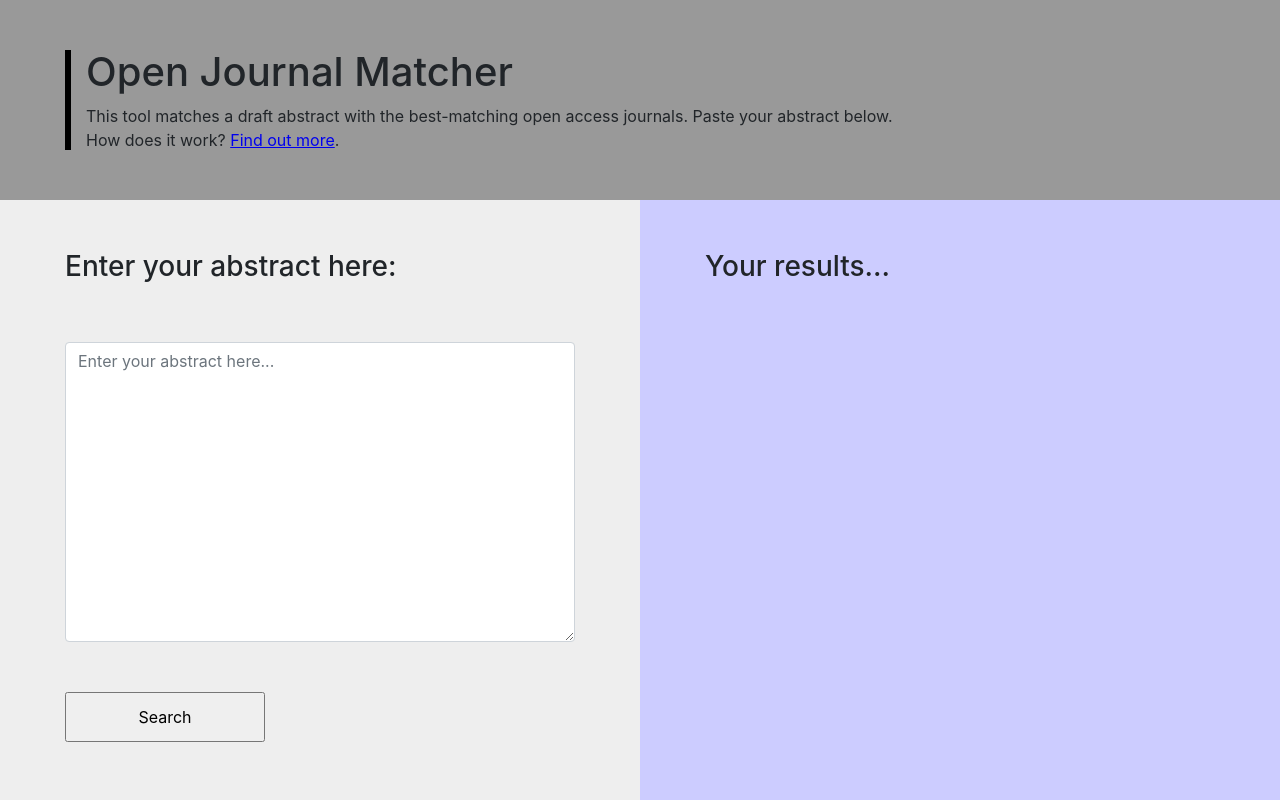
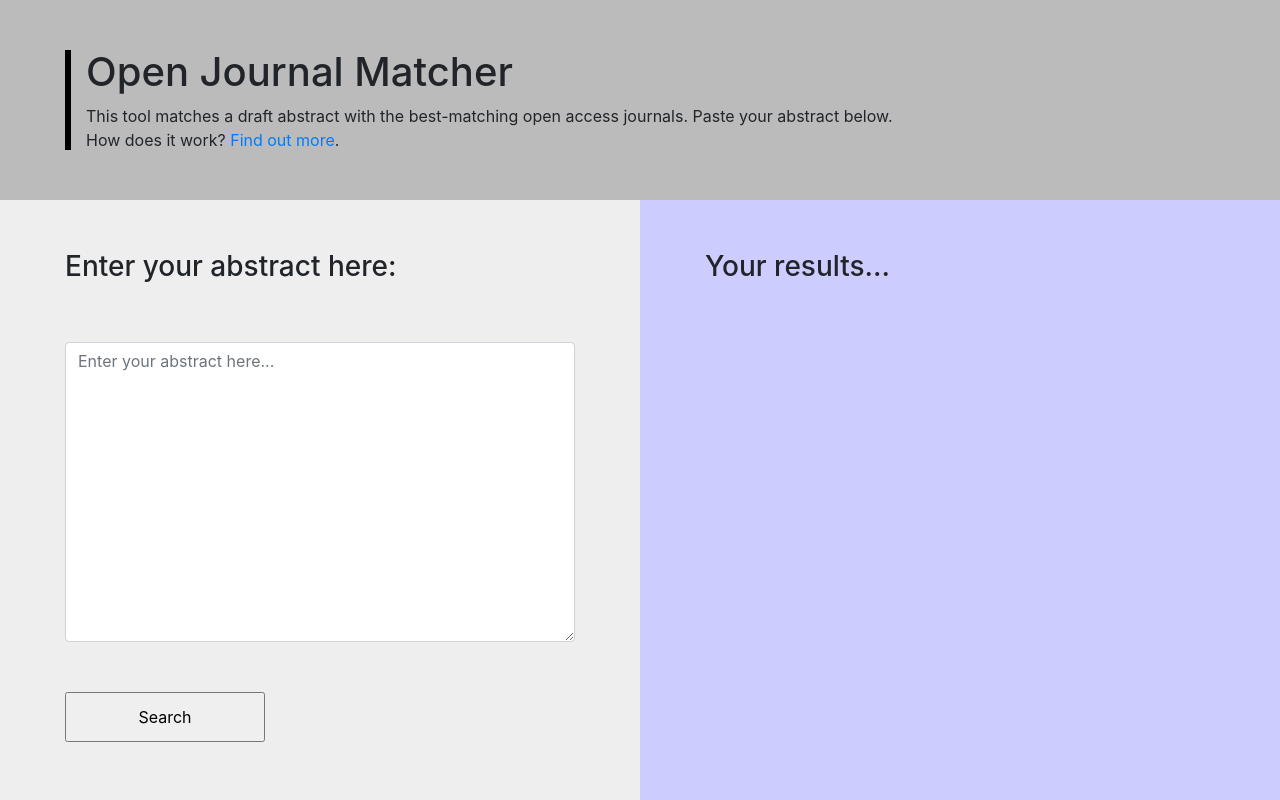
Before and after one commit to MarkEEaton/open-journal-matcher, a Flask app: page / in a window 1280 px wide. Run offline with Flask 2, Linux system fonts and the light colour scheme; some libraries are stand-ins or nearby versions.

Commit message:
improve colors, wording

```diff
--- a/static/default.css
+++ b/static/default.css
@@ -1,7 +1,7 @@
 #top {
 		margin: 0 auto;
 		width: 100%;
-		background-color: #999;
+		background-color: #bbb;
 		display: flex;
 		align-items: center;
 }
--- a/templates/index.html
+++ b/templates/index.html
@@ -30,7 +30,7 @@
 				<div id="how">
 					<h1>Open Journal Matcher</h1>
 					This tool matches a draft abstract with the best-matching open access journals. Paste your abstract below.<br />
-					How does it work? <a onClick="help()" style="color:#0000EE; text-decoration:underline;" onmouseover="" id="finger">Find out more</a>.
+					How does it work? <a onClick="help()" style="color:#007BFF;" onmouseover="" id="finger">Find out more</a>.
 				</div>
 			</div>
 			<div class="col-1" style="max-width:100%">
@@ -60,7 +60,7 @@
 							While other journal matching projects exist, to my knowledge none of them are both fully open source, and cover all disciplines. All of the code for this project is openly licensed.
 							The code powering this application is available <a href="https://github.com/markeeaton/open-journal-matcher">on Github</a>, as is the code for
 							as is the code for the underlying matching algorithm, <a href="https://github.com/explosion/spacy">spaCy</a>. Both use an MIT license.
-							Moreover, the matcher recommends open journals from the Directory of Open Access Journals.<br><br>
+							Moreover, the matcher recommends open access journals from the Directory of Open Access Journals.<br><br>
 							This application was built by Mark Eaton with the support of a Google Cloud Platform Credit grant. The computationally intensive data processing runs on
 							a "serverless" Google Cloud Function.
 					</div>
```
